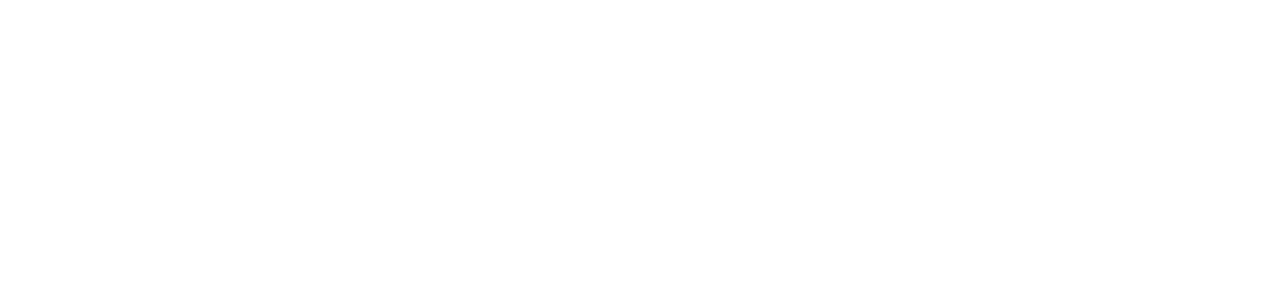
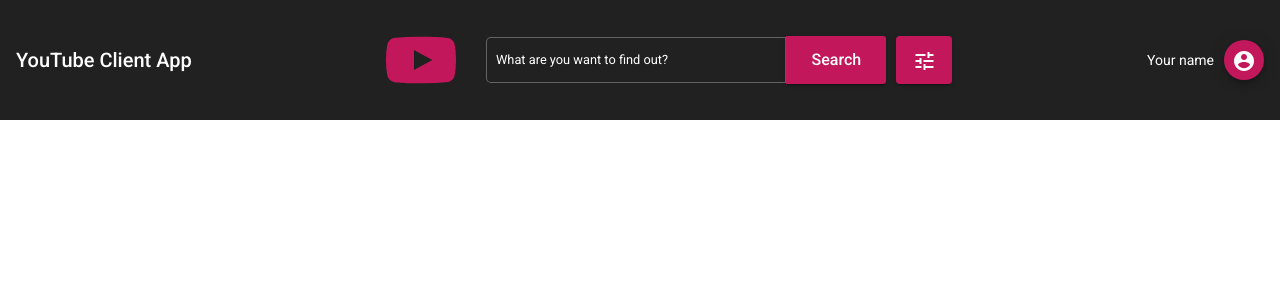
Before and after one commit to PavelKizhlo/youtube-client-app, an Angular app in the folder youtube-client-app/: page / in a window 1280 px wide. Shown: the top 300 px of the page. Built offline with nearby package versions, Linux system fonts and the light colour scheme.

Commit message:
feat: implement header component view

```diff
--- a/youtube-client-app/src/app/app.component.html
+++ b/youtube-client-app/src/app/app.component.html
@@ -0,0 +1 @@
+<app-header></app-header>
--- a/youtube-client-app/src/app/app.module.ts
+++ b/youtube-client-app/src/app/app.module.ts
@@ -4,7 +4,7 @@
 
 import { AppRoutingModule } from './app-routing.module';
 import { AppComponent } from './app.component';
-import { HeaderComponent } from './header/header/header.component';
+import { HeaderComponent } from './header/header.component';
 import { SearchItemComponent } from './search/search-item/search-item.component';
 import { SearchListComponent } from './search/search-list/search-list.component';
 import { MaterialModule } from './shared/material.module';
--- /dev/null
+++ b/youtube-client-app/src/app/header/header.component.html
@@ -0,0 +1,28 @@
+<mat-toolbar class="header">
+  <span>YouTube Client App</span>
+
+  <div class="search-block">
+    <img class="logo" src="./assets/youtube-logo.svg" alt="logo">
+
+    <div class="search-bar">
+      <form class="search-form">
+        <mat-form-field class="search-form-field" appearance="outline">
+          <mat-label>What are you want to find out?</mat-label>
+          <input type="text" placeholder="Search ..." matInput>
+        </mat-form-field>
+        <button class="search-button" mat-raised-button color="primary" type="submit">Search</button>
+      </form>
+    </div>
+
+    <button class="settings-button" mat-raised-button color="primary">
+      <mat-icon>tune</mat-icon>
+    </button>
+  </div>
+
+  <div class="profile">
+    <span class="mat-body-1 profile__name">Your name</span>
+    <button class="profile-button" mat-mini-fab color="primary">
+      <mat-icon>account_circle</mat-icon>
+    </button>
+  </div>
+</mat-toolbar>
--- /dev/null
+++ b/youtube-client-app/src/app/header/header.component.scss
@@ -0,0 +1,58 @@
+.header {
+  display: flex;
+  justify-content: space-between;
+  align-items: center;
+  height: 120px;
+}
+
+.search-block {
+  display: flex;
+  align-items: center;
+
+  .logo {
+    display: block;
+    width: 70px;
+    margin-right: 30px;
+  }
+
+  .search-bar {
+    margin-right: 10px;
+
+    .search-form {
+      display: flex;
+      align-items: center;
+    }
+
+    .search-form-field {
+      width: 300px;
+      font-size: 0.8rem;
+
+      .mat-form-field-wrapper {
+        padding: 0;
+      }
+
+      .mat-form-field-outline-end {
+        border-radius: 0;
+      }
+    }
+
+    .search-button {
+      width: 100px;
+      height: 48px;
+      border-radius: 0 3px 3px 0;
+      font-size: 1rem;
+    }
+  }
+
+  .settings-button {
+    height: 48px;
+    min-width: 0;
+    margin-bottom: 1px;
+  }
+}
+
+.profile {
+  &__name {
+    margin-right: 10px;
+  }
+}
--- a/youtube-client-app/src/app/header/header/header.component.ts
+++ b/youtube-client-app/src/app/header/header.component.ts
@@ -1,8 +1,9 @@
-import { Component } from '@angular/core';
+import { Component, ViewEncapsulation } from '@angular/core';
 
 @Component({
   selector: 'app-header',
   templateUrl: './header.component.html',
   styleUrls: ['./header.component.scss'],
+  encapsulation: ViewEncapsulation.None,
 })
 export class HeaderComponent {}
--- a/youtube-client-app/src/app/header/header/header.component.html
+++ /dev/null
@@ -1 +0,0 @@
-<p>header works!</p>
--- a/youtube-client-app/src/app/shared/material.module.ts
+++ b/youtube-client-app/src/app/shared/material.module.ts
@@ -1,8 +1,17 @@
 import { NgModule } from '@angular/core';
 import { MatButtonModule } from '@angular/material/button';
 import { MatFormFieldModule } from '@angular/material/form-field';
+import { MatToolbarModule } from '@angular/material/toolbar';
+import { MatIconModule } from '@angular/material/icon';
+import { MatInputModule } from '@angular/material/input';
 
-const MaterialComponents = [MatButtonModule, MatFormFieldModule];
+const MaterialComponents = [
+  MatButtonModule,
+  MatFormFieldModule,
+  MatInputModule,
+  MatToolbarModule,
+  MatIconModule,
+];
 
 @NgModule({
   imports: [MaterialComponents],
```
Also changed, not shown: youtube-client-app/src/app/header/header/header.component.scss (deleted), youtube-client-app/src/assets/youtube-logo.svg (added).
